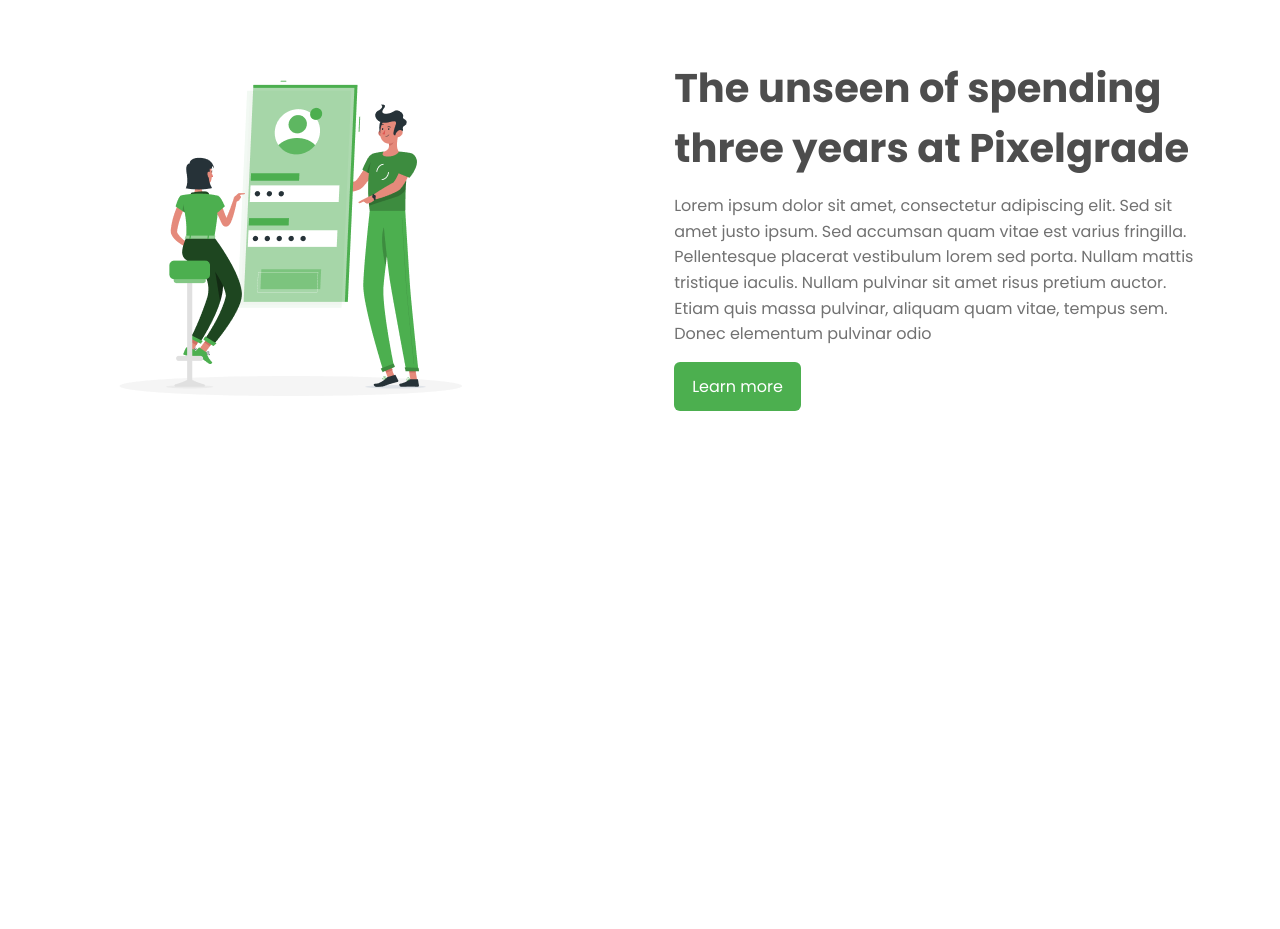
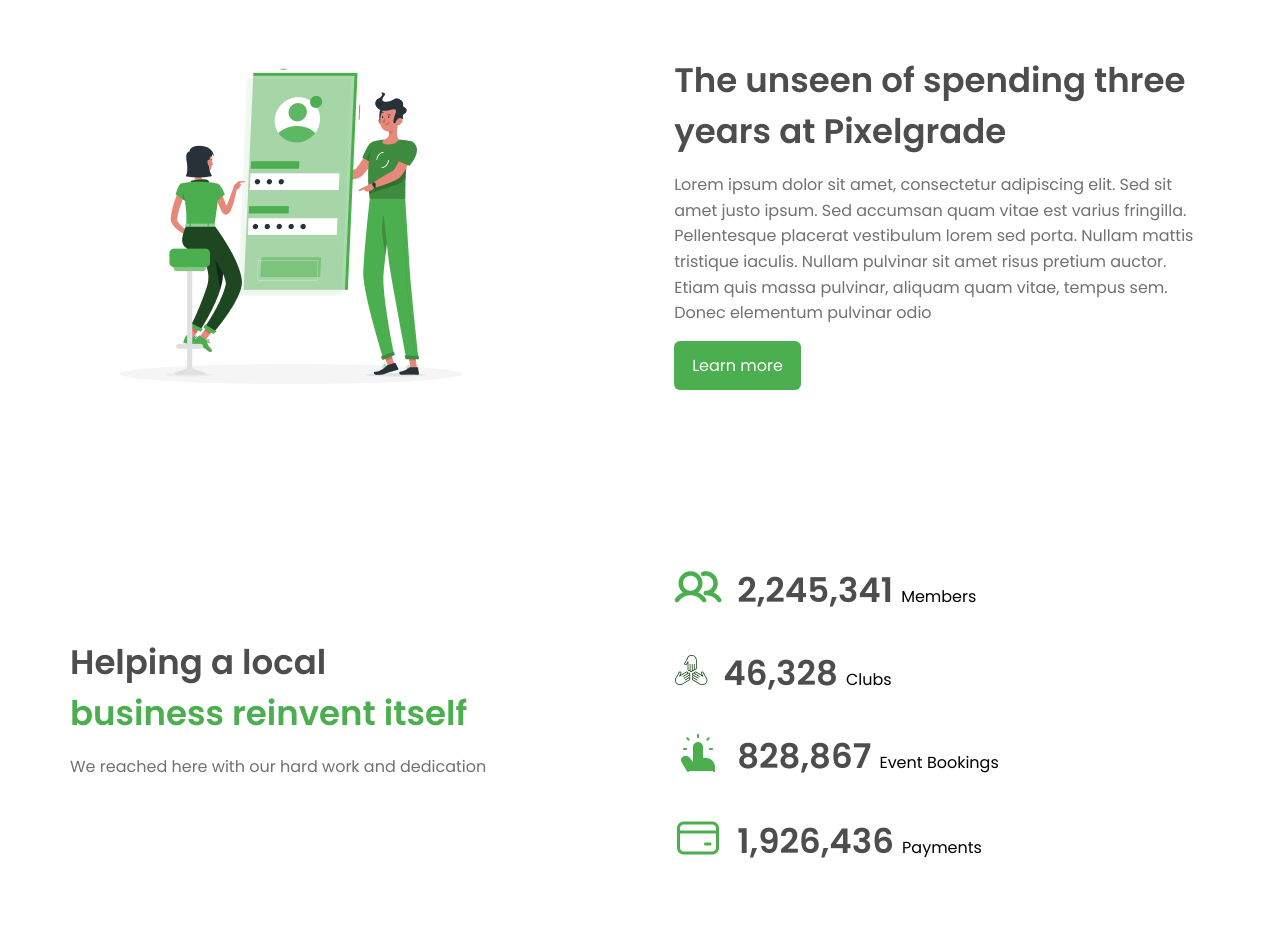
Before and after one commit to HamdyShehiet/Nexcent, a plain HTML site: page index.html in a window 1280 px wide. Shown: the part 1700-2629 px from the top of the page. Before the commit the page ends 2215 px from the top, so only its background shows below. Drawn offline with Linux system fonts and the light colour scheme.

Commit message:
Add: Statistics Section

```diff
--- a/assets/styles/main.css
+++ b/assets/styles/main.css
@@ -12,7 +12,7 @@
     --title-color: #4d4d4d;
     --text-color: #717171;
     --h1-size: 40px;
-    --h2-size: 36px;
+    --h2-size: 34px;
     --h3-size:21px;
     --text-size: 16px;
     --section-padding: 40px;
@@ -61,10 +61,12 @@ img{
     flex-wrap: wrap;
     align-items: center;
     justify-content: center;
+    gap: 30px 20px;
 }
 .in-flex{
     display: inline-flex;
     align-items: center;
+    gap: 15px;
 }
 .grid{
     display: grid;
@@ -75,9 +77,11 @@ h1{
 }
 .title{
     font-size: var(--h2-size);
+    font-weight: 600;
     color: var(--title-color);
 }
 .special-title{
+    display: inline-block;
     color: var(--clr-green);
 }
 h3{
@@ -107,11 +111,14 @@ footer{
 @media (min-width: 992px) {
     .container {
         justify-content: space-between;
-        gap: 20px;
     }
     .container .col{
         flex-basis: 47%;
     }
+    .statistics .container .statistic-list {
+    justify-content: space-between;
+}
+
 }
 /* Components */
 header {
@@ -125,7 +132,6 @@ header .container{
     justify-content: space-between;
 }
 header .container .logo a{
-    gap: 10px;
     font-size: var(--h3-size);
     font-weight: 700;
     color: var(--title-color);
@@ -192,10 +198,6 @@ header ul a{
 .hero .container{
     min-height: calc(100vh - 200px);
 }
-.hero .container .info h1 span{
-    display: inline-block;
-    color: var(--clr-green);
-}
 .clients .container .row {
     gap: 100px;
 }
@@ -215,3 +217,17 @@ header ul a{
 .features .container .row .feature .feature-icon{
     height: 60px;
 }
+/* .statistics .container .statistic-list {
+    gap:30px  25px;
+}
+.statistics .container .statistic-list .statistic{
+    width: 200px;
+}
+.statistics .container .statistic-list .statistic-details span{
+    display: block;
+}
+.statistics .container .statistic-list .statistic-details span:last-child{
+    margin-top: 5px;
+    font-size: var(--text-size);
+    color: var(--text-color);
+} */
--- a/index.html
+++ b/index.html
@@ -33,7 +33,7 @@
         <section class="hero" id="home">
             <div class="container flex">
                 <div class="info col">
-                    <h1>Lessons and insights <span>from 8 years</span></h1>
+                    <h1>Lessons and insights <span class="special-title">from 8 years</span></h1>
                     <p class="description">Where to grow your business as a photographer: site or social media?</p>
                     <a href="#" class="link-btn">Register</a>
                 </div>
@@ -93,9 +93,71 @@
                     <img src="assets/images/design-2.webp" alt="Hero Image">
                 </div>
                 <div class="info col">
-                    <h1>The unseen of spending three years at Pixelgrade</h1>
+                    <h2 class="title">The unseen of spending three years at Pixelgrade</h2>
                     <p class="description">Lorem ipsum dolor sit amet, consectetur adipiscing elit. Sed sit amet justo ipsum. Sed accumsan quam vitae est varius fringilla. Pellentesque placerat vestibulum lorem sed porta. Nullam mattis tristique iaculis. Nullam pulvinar sit amet risus pretium auctor. Etiam quis massa pulvinar, aliquam quam vitae, tempus sem. Donec elementum pulvinar odio</p>
                     <a href="#" class="link-btn">Learn more</a>
+                </div>
+            </div>
+        </section>
+        <section class="statistics" id="statistics">
+            <div class="container flex">
+                <div class="info col">
+                    <h2 class="title">Helping a local <span class="special-title">business reinvent itself</span></h2>
+                    <p class="description">We reached here with our hard work and dedication</p>
+                </div>
+                <div class="statistic-list col flex">
+                    <div class="statistic in-flex">
+                        <div class="statistic-icon">
+                            <img src="assets/icons/users.webp" alt="">
+                        </div>
+                        <div class="statistic-details">
+                            <span class="title">
+                                2,245,341
+                            </span>
+                            <span>
+                                Members
+                            </span>
+                        </div>
+                    </div>
+                    <div class="statistic in-flex">
+                        <div class="statistic-icon">
+                            <img src="assets/icons/hands.webp" alt="">
+                        </div>
+                        <div class="statistic-details">
+                            <span class="title">
+                                46,328
+                            </span>
+                            <span>
+                                Clubs
+                            </span>
+                        </div>
+                    </div>
+                    <div class="statistic in-flex">
+                        <div class="statistic-icon">
+                            <img src="assets/icons/finger.webp" alt="">
+                        </div>
+                        <div class="statistic-details">
+                            <span class="title">
+                                828,867
+                            </span>
+                            <span>
+                                Event Bookings
+                            </span>
+                        </div>
+                    </div>
+                    <div class="statistic in-flex">
+                        <div class="statistic-icon">
+                            <img src="assets/icons/wallet.webp" alt="">
+                        </div>
+                        <div class="statistic-details">
+                            <span class="title">
+                                1,926,436
+                            </span>
+                            <span>
+                                Payments
+                            </span>
+                        </div>
+                    </div>
                 </div>
             </div>
         </section>
```
